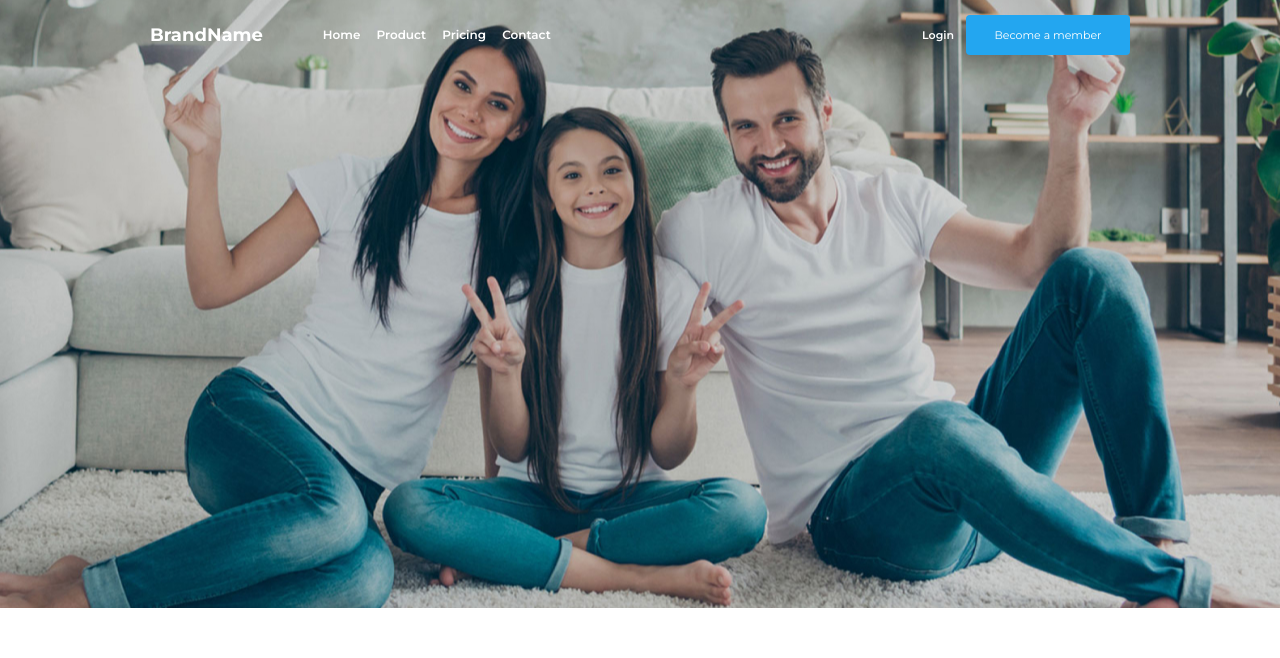
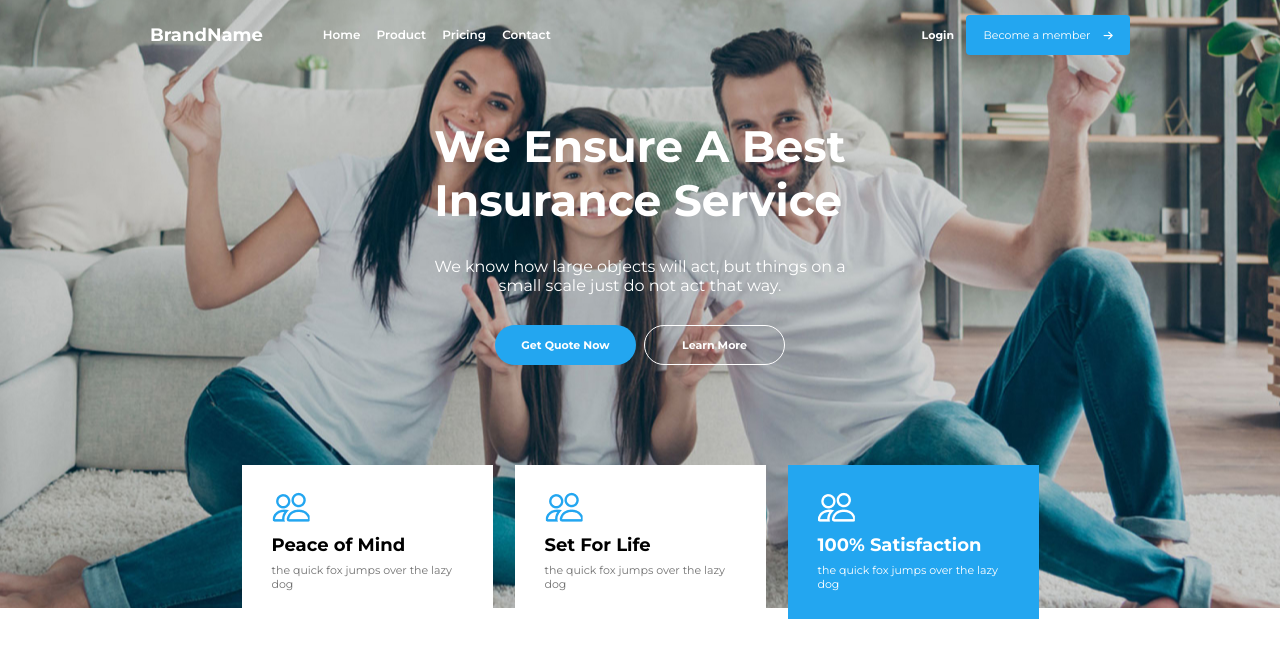
Before and after one commit to Ramil-Kayumov/maket1, a plain HTML site: page index.html in a window 1280 px wide. Drawn offline with Linux system fonts and the light colour scheme.

Commit message:
Сделал секцию hero

```diff
--- a/assets/style.css
+++ b/assets/style.css
@@ -49,7 +49,7 @@ nav ul li a{
 }
 .login{
   font-size: 11px;
-  font-weight: 600;
+  font-weight: bold;
 }
 .btn-become{
   width: 164px;
@@ -62,14 +62,96 @@ nav ul li a{
   font-size: 11px;
   color: white;
   cursor: pointer;
+  gap: 12px;
 }
 
 /* hero */
 .hero{
   background-image: url(../assets/img/hero.jpg);
   width: 100%;
- height: 608px;
+  height: 608px;
  background-repeat: no-repeat;
  background-position: center;
  margin-top: -70px;
+ display: flex;
+ align-items: center;
+ justify-content: center;
+ flex-direction: column;
 }
+.text-center{
+  margin-top: 120px;
+  display: flex;
+  align-items: center;
+  justify-content: center;
+  flex-direction: column;
+  gap: 30px;
+}
+.text-center h1{
+  color: white;
+  font-size: 44px;
+}
+.text-center p{
+  color: white;
+  font-size: 16px;
+  text-align: center;
+}
+.buttons{
+  gap: 8px;
+  display: flex;
+  align-items: center;
+  font-weight: bold;
+  font-size: 11px;
+   color: white;
+}
+.btn-now{
+  width: 141px;
+  height: 40px;
+  background: #23A6F0;
+  display: flex;
+  align-items: center;
+  justify-content: center;
+  cursor: pointer;
+  border-radius: 28px;
+}
+.btn-more{
+  width: 141px;
+  height: 40px;
+  background: none;
+  border: 1px solid white;
+  border-radius: 28px;
+  display: flex;
+  align-items: center;
+  cursor: pointer;
+  justify-content: center;
+}
+.cards-life{
+  margin-top: 90px;
+  display: flex;
+  align-items: center;
+  gap: 22px;
+}
+.card-life{
+  background: white;
+  width: 251px;
+  height: 154px;
+  padding: 26px 30px;
+
+}
+.card-life h2{
+  font-size: 18px;
+  font-weight: bold;
+   margin-bottom: 7px;
+   margin-top: 7px;
+}
+.card-life p{
+  font-weight: medium;
+  font-size: 11px;
+  color: #737373;
+}
+.bg-blue{
+  background: #23A6F0;
+  color: white;
+}
+.bg-blue p{
+  color: white;
+}
--- a/index.html
+++ b/index.html
@@ -20,13 +20,43 @@
       </nav>
     </div>
     <div class="log-in">
-      <p class="login">Login</p>
-      <div class="btn-become">Become a member</div>
+      <p class="login">Login </p>
+      <div class="btn-become">Become a member <img src="/assets/img/arrow.png" alt=""></div>
     </div>
   </header>
   <main>
     <section class="hero">
+      <div class="text-center container">
+        <h1>We Ensure A Best <br> Insurance Service</h1>
+        <p>We know how large objects will act, but things on a  <br>
+          small scale just do not act that way.</p>
+        <div class="buttons">
+          <div class="btn-now">Get Quote Now</div>
+          <div class="btn-more">Learn More</div>
+        </div>
+      </div>
+      <div class="cards-life">
+        <div class="card-life">
+          <img src="./assets/img/user.png" alt="">
+          <h2>Peace of Mind</h2>
+          <p>the quick fox jumps over the
+            lazy dog</p>
+        </div>
+        <div class="card-life">
+          <img src="./assets/img/user.png" alt="">
+          <h2>Set For Life</h2>
+          <p>the quick fox jumps over the
+            lazy dog</p>
+        </div>
+        <div class="card-life bg-blue">
+          <img src="./assets/img/user-white.png" alt="">
+          <h2>100% Satisfaction</h2>
+          <p>the quick fox jumps over the
+            lazy dog</p>
+        </div>
+      </div>
     </section>
+
   </main>
   <footer>
 
```
Also changed, not shown: assets/img/arrow.png (added), assets/img/user-white.png (added), assets/img/user.png (added).
